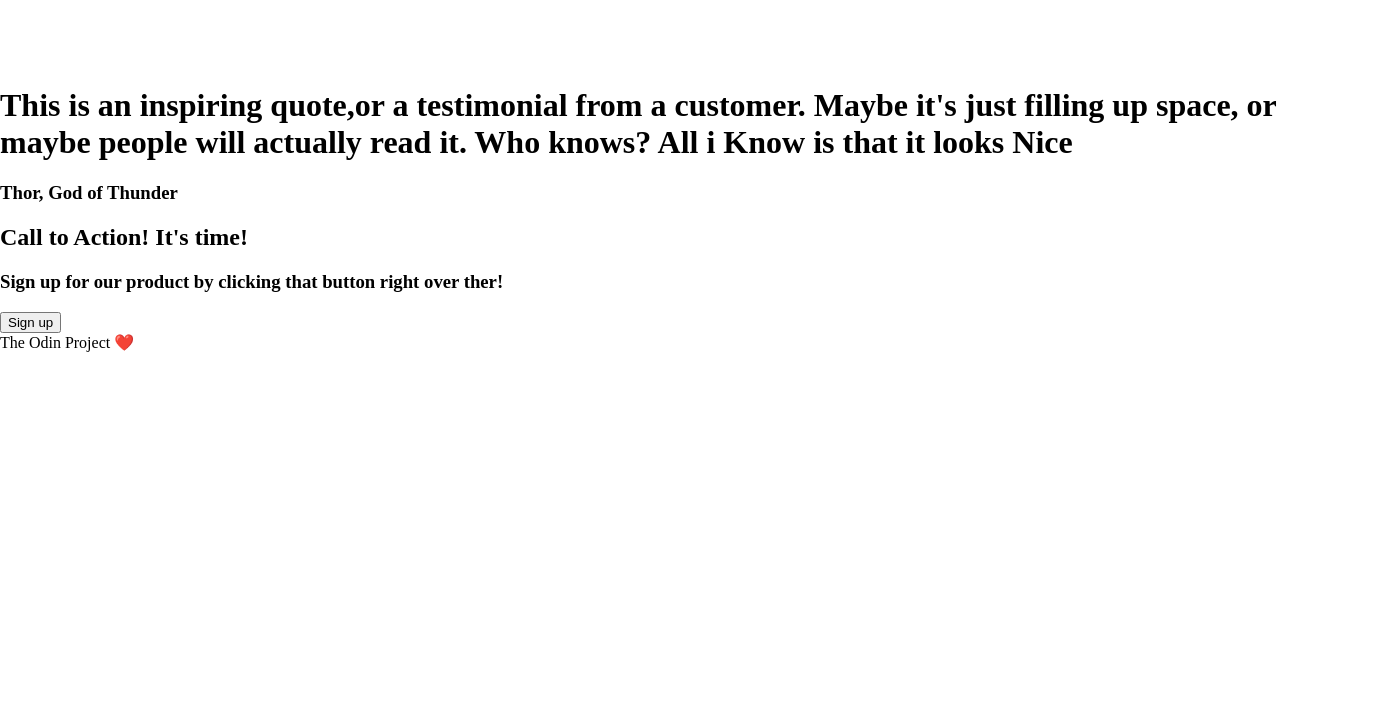
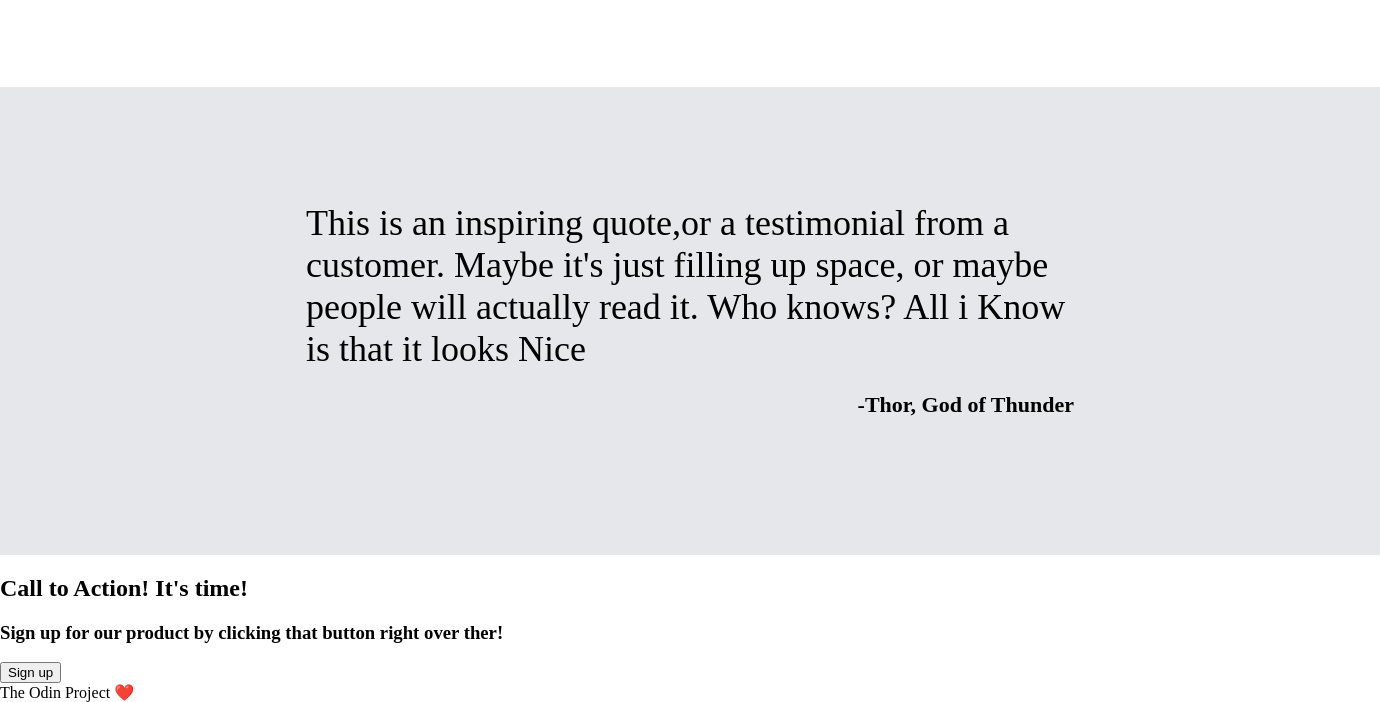
Before and after one commit to DinisAzPereira/landing-flexbox, a plain HTML site: page index.html in a window 1280 px wide. Shown: the part 880-1582 px from the top of the page, 1380 px wide, since content can reach past the window. Before the commit the page ends 1232 px from the top, so only its background shows below. Drawn offline with Linux system fonts and the light colour scheme.

Commit message:
third section styling

```diff
--- a/index.html
+++ b/index.html
@@ -63,8 +63,12 @@
         </div>
 
         <div class="thirdSection">
-            <h1 class="inspQuote">This is an inspiring quote,or a testimonial from a customer. Maybe it's just filling up space, or maybe people will actually read it. Who knows? All i Know is that it looks Nice</h1>
-            <h3 class="GodThunder"> Thor, God of Thunder</h3>
+            <div class="quoteContainer">
+            <div class="inspQuote">
+                This is an inspiring quote,or a testimonial from a customer. Maybe it's just filling up space, or maybe people will actually read it. Who knows? All i Know is that it looks Nice
+            <h3 class="GodThunder"> -Thor, God of Thunder</h3>
+        </div>
+        </div>
         </div>
 
         <div class="fourthSection">
--- a/styles.css
+++ b/styles.css
@@ -66,6 +66,8 @@ body {
     flex-direction: column;
     background-color: #1F2937;
     align-items: center;
+    max-width: 1180px;
+
 }
 
 .fourRandomThings {
@@ -74,6 +76,7 @@ body {
     justify-content: center;
     align-items: center;
     gap: 80px;
+
     width: 100%;
     margin-bottom: 90px;
 
@@ -97,6 +100,46 @@ body {
     align-items: center;
     width: 180px;
 
+}
+
+-- third section
+
+.thirdSection {
+
+    display: flex;
+    flex-direction: column;
+    align-items: center;
+    max-width: 1180px;
+
+}
+
+.quoteContainer {
+    display: flex;
+    flex-direction: column;
+    justify-content: center;
+    align-items: center;
+    padding: 50px;
+    background-color: #E5E7EB;
+
+    width: 100%;
+}
+
+.inspQuote {
+    display: flex;
+    flex-direction: column;
+    justify-content: center;
+    max-width: 60%;
+    padding: 15px;
+    font-size: 36px;
+    font-style: light italic;
+    margin-top: 50px;
+    margin-bottom:50px ;
+}
+
+.GodThunder {
+    display: flex;
+    font-size: 22px;
+    justify-content: flex-end;
 }
 
 -- SEPARACAO --
```
